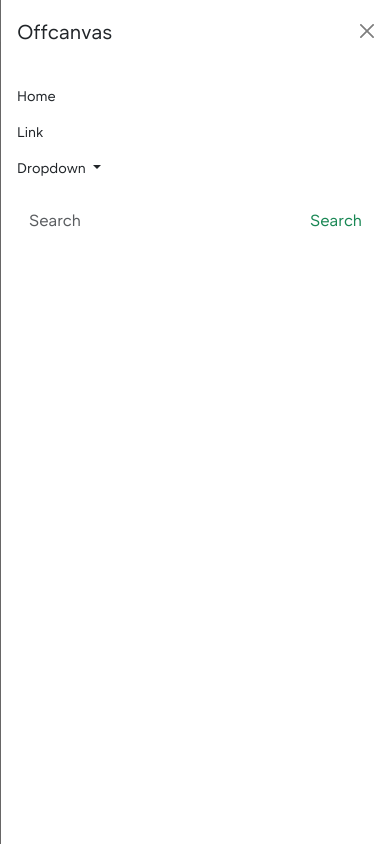
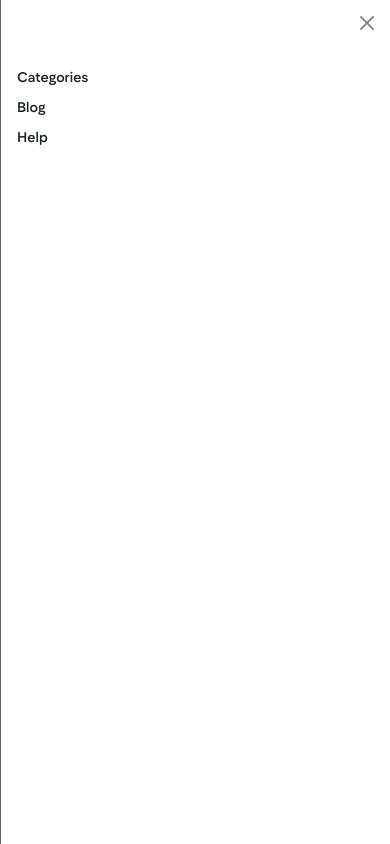
Before and after one commit to Draneee/BuyerReport, a website built with Vite: page store.html in a window 390 px wide. Both pictures are taken after a click on the link 366 px from the left and 21 px from the top of the page. Built offline with nearby package versions, Linux system fonts and the light colour scheme; a web font is replaced by a local one.

Commit message:
Menu mobile

```diff
--- a/src/shared/assets/scss/_header.scss
+++ b/src/shared/assets/scss/_header.scss
@@ -43,6 +43,17 @@ header {
   }
 }
 
+.offcanvas-body{
+  ul{
+    li{
+      a{
+        padding: 5px 0;
+        font-family: 'NT Somic Medium';
+      }
+    }
+  }
+}
+
 /* Responsive
 ============================================================ */
 @media (max-width:1200px) {
--- a/store.html
+++ b/store.html
@@ -20,14 +20,14 @@
               />
             </a>
           </div>
-          <div class="col-6 justify-content-end">
-            <ul class="menu justify-content-center onlydesktop">
+          <div class="col-6">
+            <ul class="menu d-none d-md-block">
               <li><a href="#">Categories</a></li>
               <li><a href="#">Blog</a></li>
               <li><a href="#">Help</a></li>
             </ul>
             <a
-              class="onlymobile menumobile"
+              class="d-sm-block d-md-none menumobile"
               href="#menuMobile"
               data-bs-toggle="offcanvas"
               data-bs-target="#offcanvasNavbar"
@@ -47,7 +47,6 @@
       aria-labelledby="offcanvasNavbarLabel"
     >
       <div class="offcanvas-header">
-        <h5 class="offcanvas-title" id="offcanvasNavbarLabel">Offcanvas</h5>
         <button
           type="button"
           class="btn-close"
@@ -58,40 +57,15 @@
       <div class="offcanvas-body">
         <ul class="navbar-nav justify-content-end flex-grow-1 pe-3">
           <li class="nav-item">
-            <a class="nav-link active" aria-current="page" href="#">Home</a>
+            <a class="nav-link active" aria-current="page" href="#">Categories</a>
           </li>
           <li class="nav-item">
-            <a class="nav-link" href="#">Link</a>
+            <a class="nav-link" href="#">Blog</a>
           </li>
-          <li class="nav-item dropdown">
-            <a
-              class="nav-link dropdown-toggle"
-              href="#"
-              role="button"
-              data-bs-toggle="dropdown"
-              aria-expanded="false"
-            >
-              Dropdown
-            </a>
-            <ul class="dropdown-menu">
-              <li><a class="dropdown-item" href="#">Action</a></li>
-              <li><a class="dropdown-item" href="#">Another action</a></li>
-              <li>
-                <hr class="dropdown-divider" />
-              </li>
-              <li><a class="dropdown-item" href="#">Something else here</a></li>
-            </ul>
+          <li class="nav-item">
+            <a class="nav-link" href="#">Help</a>
           </li>
         </ul>
-        <form class="d-flex mt-3" role="search">
-          <input
-            class="form-control me-2"
-            type="search"
-            placeholder="Search"
-            aria-label="Search"
-          />
-          <button class="btn btn-outline-success" type="submit">Search</button>
-        </form>
       </div>
     </div>
 
```
Also changed, not shown: src/shared/assets/css/main.min.css, 1 other file.
